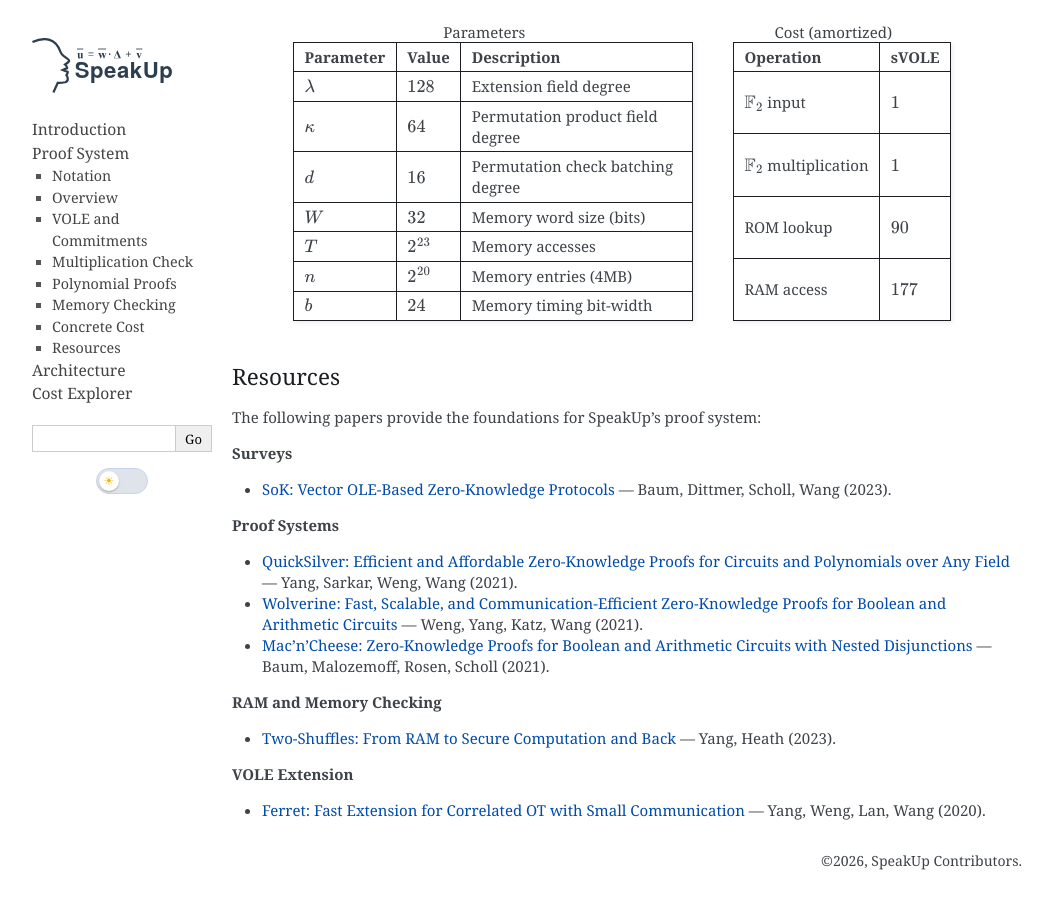
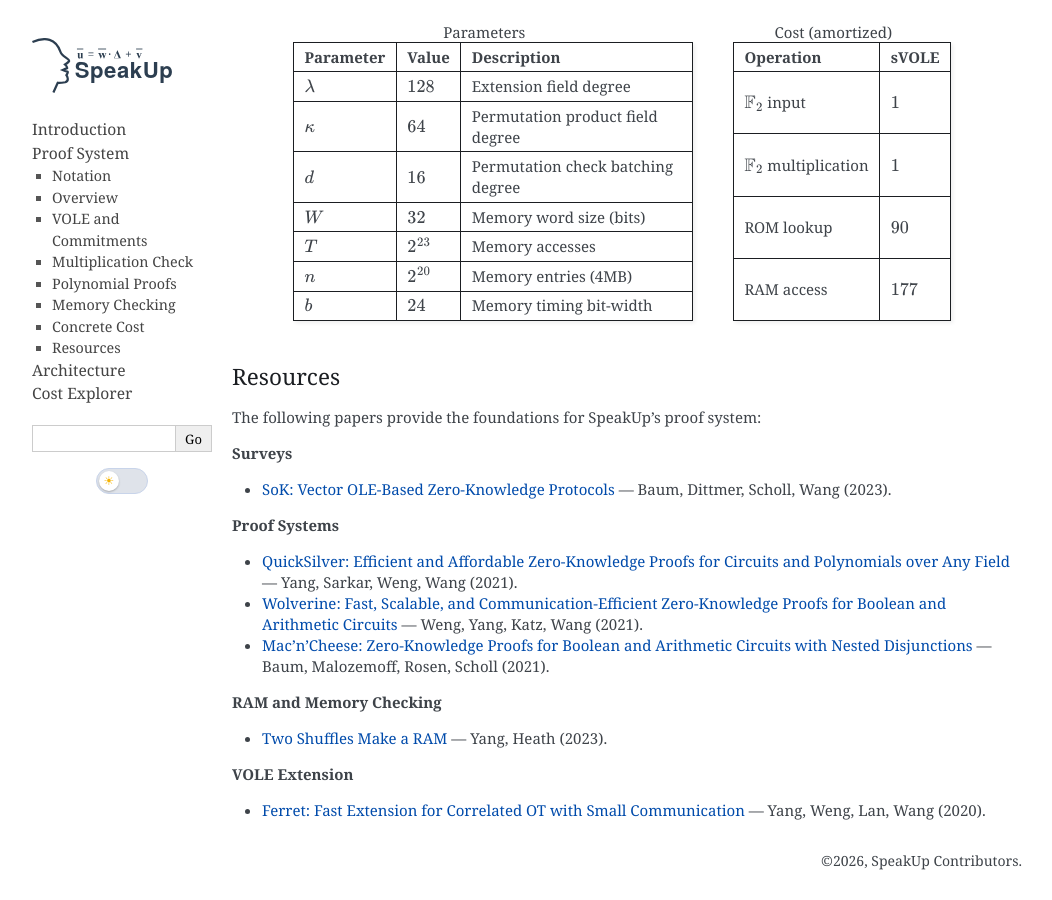
Before and after one commit to privacy-ethereum/speakup, a Sphinx documentation site: the page built from docs/proof-system.md, in a window 1280 px wide and 900 px high, scrolled down 7032 px. Shown: the whole window, without its empty margins (118-1170 px from the left). Built offline with Sphinx 7.4.7, drawn with Linux system fonts in a browser that asks for light colours.

Commit message:
fix: add correct link for two shuffles make a ram (#1)

```diff
--- a/docs/proof-system.md
+++ b/docs/proof-system.md
@@ -197,7 +197,7 @@ The communication is constant in $t$ and $z$ while computation grows linearly in
 (memory-checking)=
 ## Memory Checking
 
-SpeakUp requires random access memory to model the WebAssembly linear memory, registers, call stack, and global variables. For this, SpeakUp applies the two-shuffle ZK-RAM construction of [Yang and Heath (2023)](https://eprint.iacr.org/2023/1099), which was originally presented over prime fields. SpeakUp adapts this construction to work over binary extension fields and integrates it with the QuickSilver protocol described above.
+SpeakUp requires random access memory to model the WebAssembly linear memory, registers, call stack, and global variables. For this, SpeakUp applies the two-shuffle ZK-RAM construction of [Yang and Heath (2023)](https://eprint.iacr.org/2023/1115), which was originally presented over prime fields. SpeakUp adapts this construction to work over binary extension fields and integrates it with the QuickSilver protocol described above.
 
 The ZK-RAM allows the prover to read and write to a memory of $n$ elements over the course of $T$ accesses, proving to the verifier that all accesses are consistent — without revealing the memory contents. Memory tuples (address, value, version/time) are [packed](field-packing) into $\mathbb{F}_{2^\kappa}$ elements for the permutation proofs.
 
@@ -510,7 +510,7 @@ The following papers provide the foundations for SpeakUp's proof system:
 
 **RAM and Memory Checking**
 
-- [Two-Shuffles: From RAM to Secure Computation and Back](https://eprint.iacr.org/2023/1099) — Yang, Heath (2023).
+- [Two Shuffles Make a RAM](https://eprint.iacr.org/2023/1115) — Yang, Heath (2023).
 
 **VOLE Extension**
 
```
